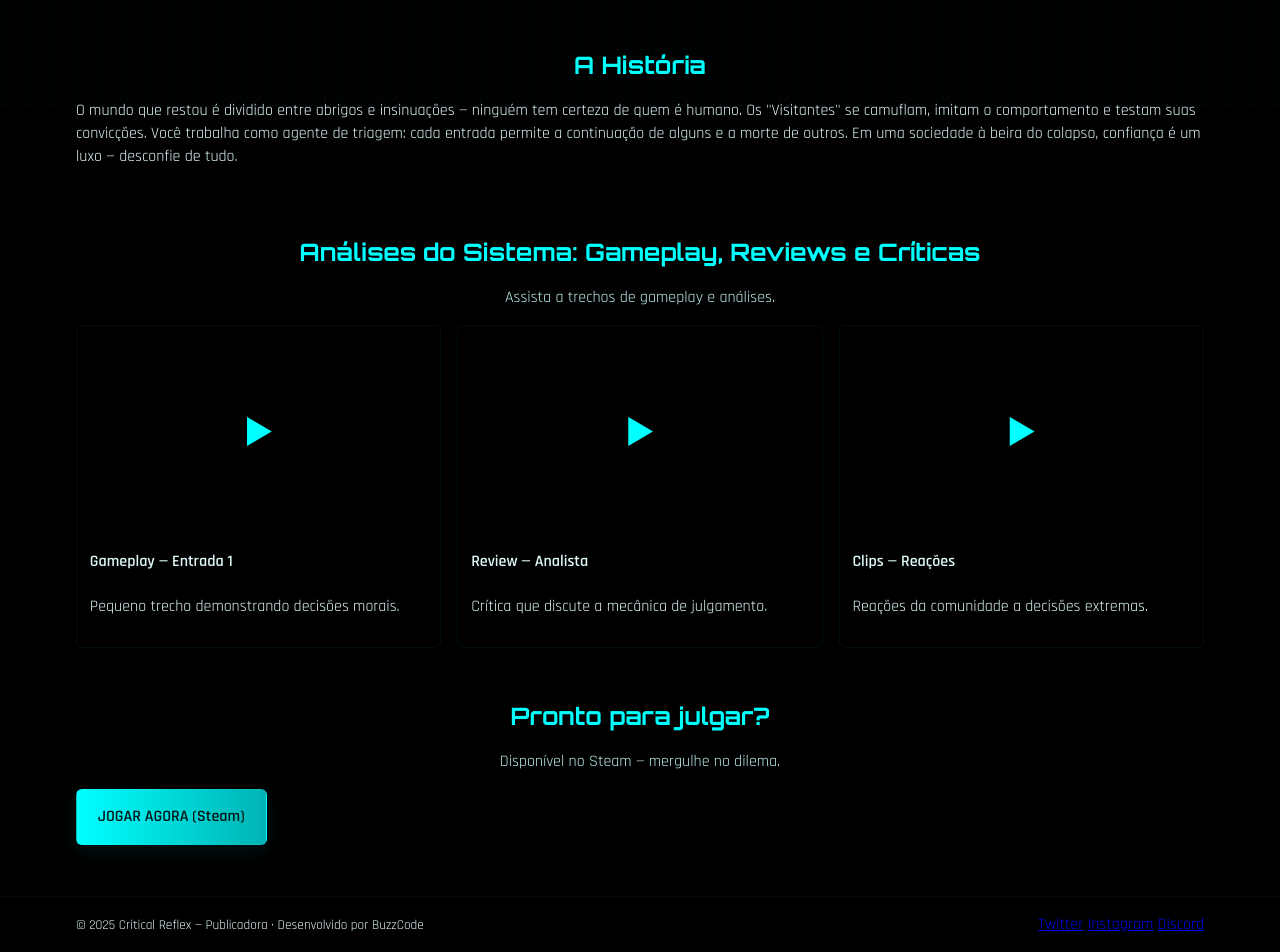
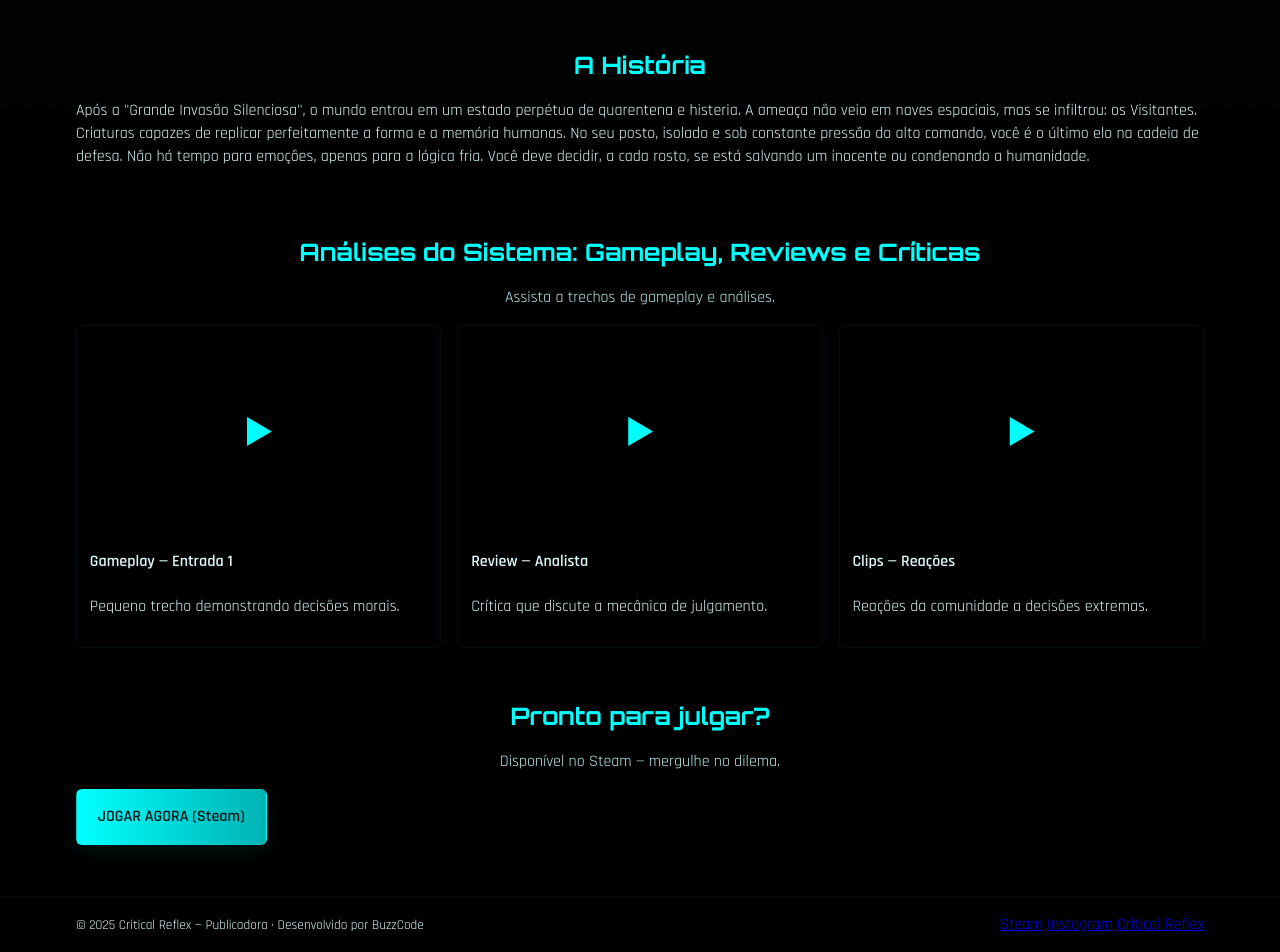
Before and after one commit to honeybee2409/ninah, a plain HTML site: page index.html in a window 1280 px wide. Shown: the part 694-1646 px from the top of the page. Drawn offline with Linux system fonts and the light colour scheme.

Commit message:
Update index.html

```diff
--- a/index.html
+++ b/index.html
@@ -97,10 +97,11 @@
       <div class="container">
         <h2 class="section-title">A História</h2>
         <div class="lore">
-          <p>O mundo que restou é dividido entre abrigos e insinuações — ninguém tem certeza de quem é humano.
-            Os "Visitantes" se camuflam, imitam o comportamento e testam suas convicções. Você trabalha como
-            agente de triagem: cada entrada permite a continuação de alguns e a morte de outros. Em uma
-            sociedade à beira do colapso, confiança é um luxo — desconfie de tudo.</p>
+          <p>Após a "Grande Invasão Silenciosa", o mundo entrou em um estado perpétuo de quarentena e histeria. A ameaça
+            não veio em naves espaciais, mas se infiltrou: os Visitantes. Criaturas capazes de replicar perfeitamente a
+            forma e a memória humanas. No seu posto, isolado e sob constante pressão do alto comando, você é o último
+            elo na cadeia de defesa. Não há tempo para emoções, apenas para a lógica fria. Você deve decidir, a cada
+            rosto, se está salvando um inocente ou condenando a humanidade.</p>
         </div>
       </div>
     </section>
@@ -155,9 +156,9 @@
         <small>© <span id="year"></span> Critical Reflex — Publicadora · Desenvolvido por BuzzCode</small>
       </div>
       <div class="footer-socials">
-        <a href="#" aria-label="Twitter">Twitter</a>
-        <a href="#" aria-label="Instagram">Instagram</a>
-        <a href="#" aria-label="Discord">Discord</a>
+        <a href="https://store.steampowered.com/app/3180070/No_Im_not_a_Human" aria-label="Twitter">Steam</a>
+        <a href="https://www.instagram.com/critical.reflex?utm_source=ig_web_button_share_sheet&igsh=ZDNlZDc0MzIxNw==" aria-label="Instagram">Instagram</a>
+        <a href="https://www.criticalreflex.com" aria-label="Discord">Critical Reflex</a>
       </div>
     </div>
   </footer>
```
